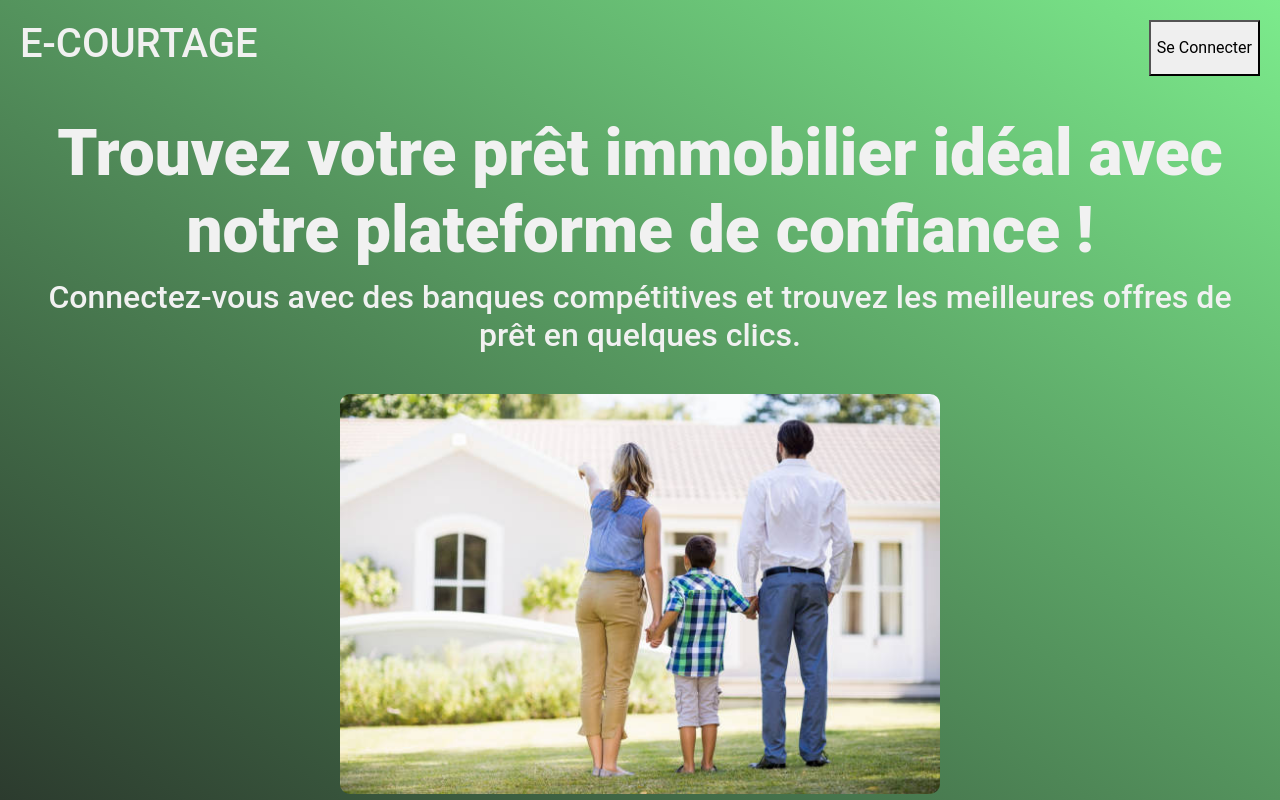
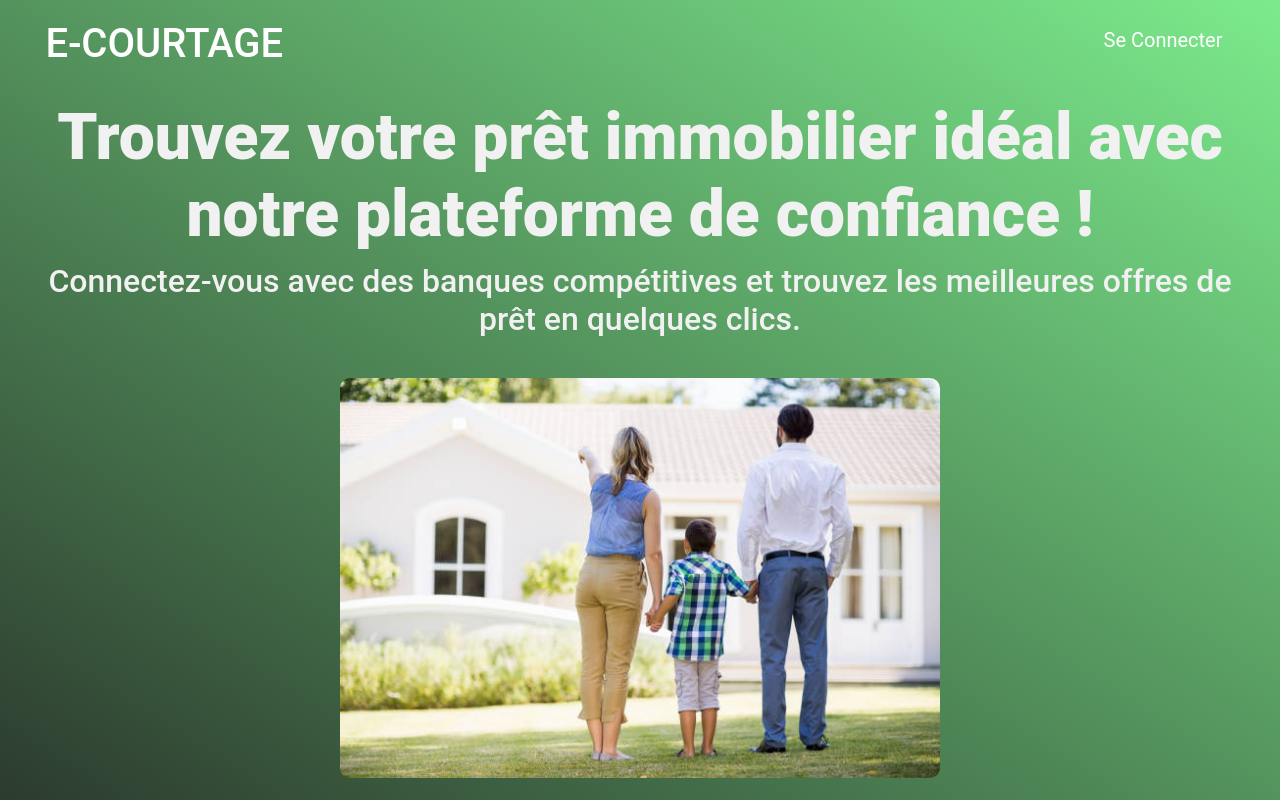
Before and after one commit to yoyo53/e-courtage, a Vue app in the folder front/: page /client/profile in a window 1280 px wide. Built offline with nearby package versions, Linux system fonts and the light colour scheme.

Commit message:
Front - Site header updated style and logic

```diff
--- a/front/src/components/HeaderComponent.vue
+++ b/front/src/components/HeaderComponent.vue
@@ -1,8 +1,12 @@
 <template>
   <div id="header">
         <h1>E-COURTAGE</h1>
-        <button v-if="this.$route.path == '/'" @click="()=>handleLoginButton()">Se Connecter</button>
-        <button v-else @click="()=>handleDisconnect()">Se Déconnecter</button>
+        <div id="headerButtons">
+          <button class="headerButton" v-if="this.$route.path == '/client'"><router-link to="/client/profile">Vos infos</router-link></button>
+          <button class="headerButton" v-if="this.$route.path == '/client/profile'"><router-link to="/client">Accueil</router-link></button>
+          <button class="headerButton" v-if="this.$route.path == '/'" @click="()=>handleLoginButton()">Se Connecter</button>
+          <button class="headerButton" v-else @click="()=>handleDisconnect()">Se Déconnecter</button>
+        </div>
   </div>
 </template>
 
@@ -16,11 +20,28 @@ export default {
           connected: false
         }
     },
-    mounted() {
+    beforeCreate() {
         //If the token is not valid and the user is not on the landing page, redirect him to the login page
         // TODO: we should check if the token is really valid
+
         if(!localStorage.getItem('token') && this.$route.path != '/') {
-            this.$router.push('/login');
+          this.$router.push('/login');
+          return;
+        }
+
+        if(this.$route.path == '/client' || this.$route.path == '/client/profile') {
+            fetch(this.api_url + 'client/getClient',{
+            headers: {
+            'Content-Type': 'application/json',
+            'authorization': localStorage.getItem("token")
+            }})
+            .then((response)=>{
+              if(response.status == 401) {
+                localStorage.removeItem('token');
+                this.$router.push('/login');
+              }
+              return;
+            })
         }
     },
     methods: {
@@ -29,11 +50,7 @@ export default {
             this.$router.push('/');
         },
         handleLoginButton(){
-          if(localStorage.getItem('token')) {  // TODO: we should check if the token is valid
-            this.$router.push('/client');
-          } else {
-            this.$router.push('/login');
-          }
+          this.$router.push('/login');
         }
     }
 }
@@ -43,6 +60,50 @@ export default {
 #header {
     display: flex;
     justify-content: space-between;
+    height: 5vh;
     margin-bottom: 5vh;
+    padding-left: 2vw;
+    padding-right: 2vw;
 }
+
+#header h1 {
+    color: white;
+    font-size: 5vh;
+    margin: 0;
+}
+
+#headerButtons {
+    height: 100%;
+    display: flex;
+    flex-direction: row;
+    justify-content: right;
+}
+
+.headerButton {
+    height: 100%;
+    color: white;
+    background-color: transparent;
+    border: none;
+    cursor: pointer;
+    font-size: 2.5vh;
+    padding-left: 10%;
+    padding-right: 10%;
+    white-space: nowrap;
+}
+
+.headerButton a:hover {
+    text-decoration: underline;
+}
+
+.headerButton a:active {
+    color: #D9D9D9;
+}
+
+.headerButton a:visited {
+    text-decoration: none;
+    color: white;
+    border: none;
+}
+
+
 </style>
```
